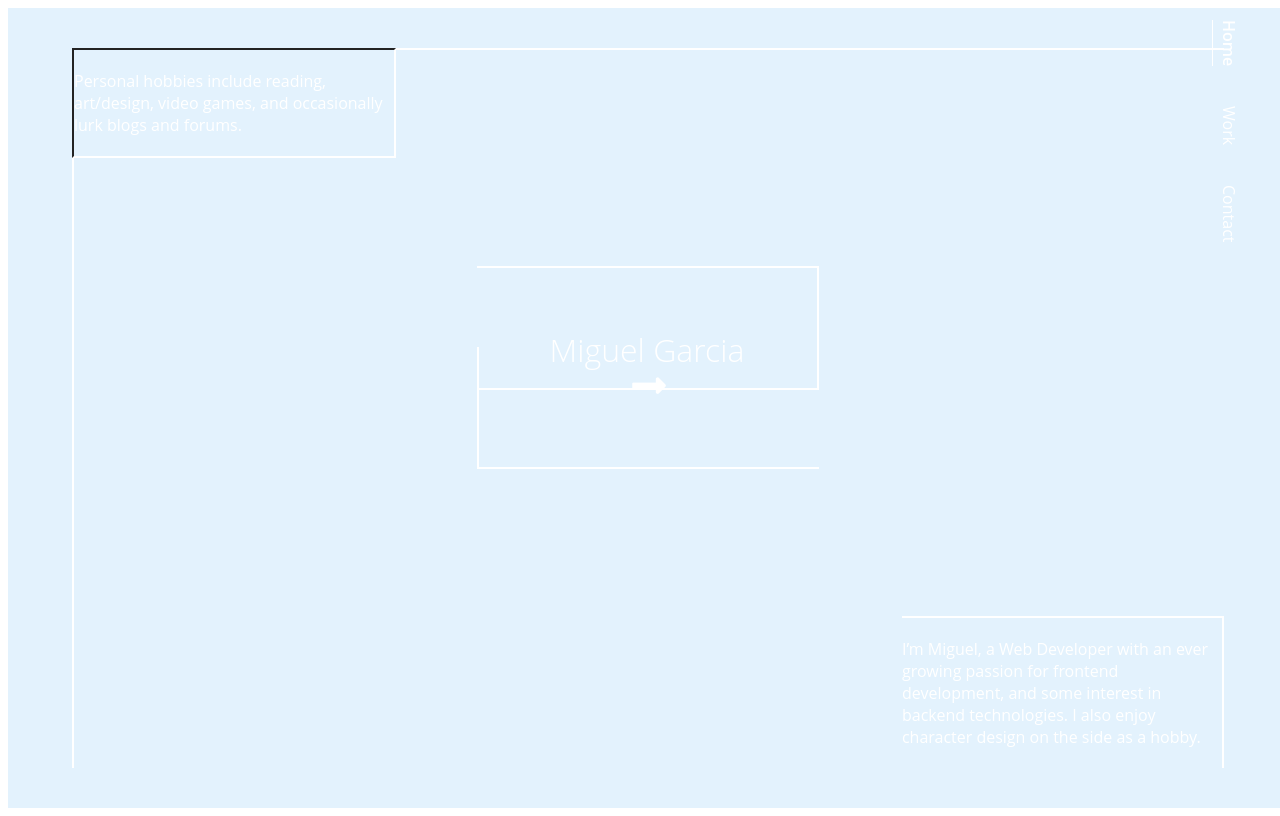
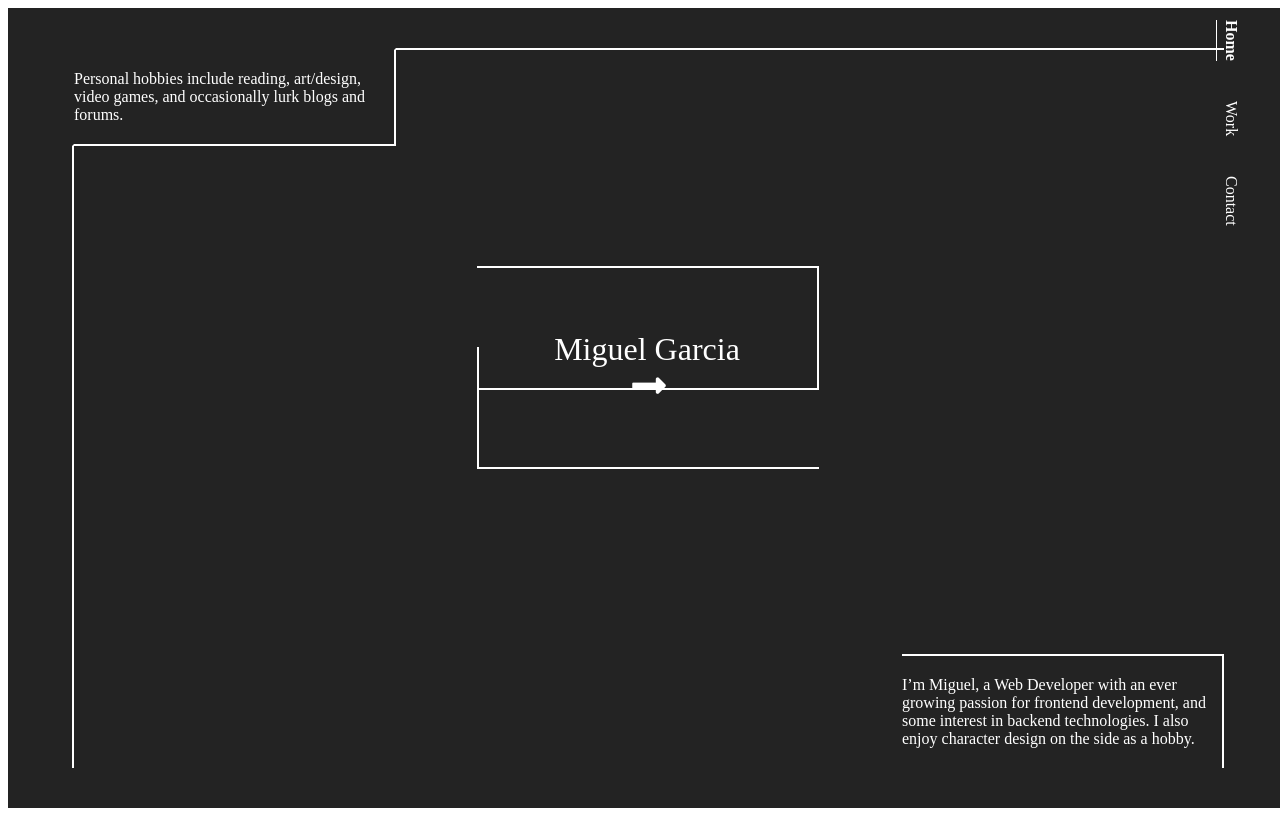
Before and after one commit to MiguelGarcia95/portfolio_482, a React (Create React App) app: page / in a window 1280 px wide. Built offline with nearby package versions, Linux system fonts and the light colour scheme; no server answers; the HTML template or start-up script is replaced by a standard one.

Commit message:
create home page

```diff
--- a/src/App.js
+++ b/src/App.js
@@ -12,8 +12,7 @@ const PageContainer = styled.div`
   position: relative;
   width: 100vw;
   height: 100vh;
-  background-color: #e3f2fd;
-  font-family: "Open Sans", sans-serif;
+  background-color: #232323;
 `;
 
 const App = () => {
```
